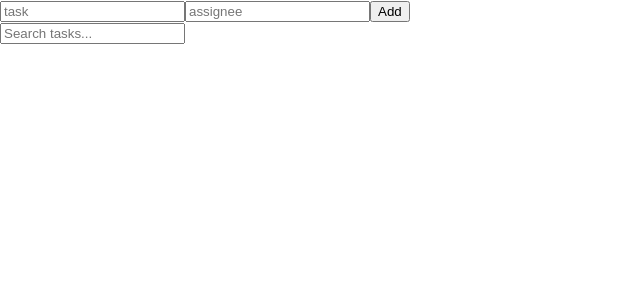
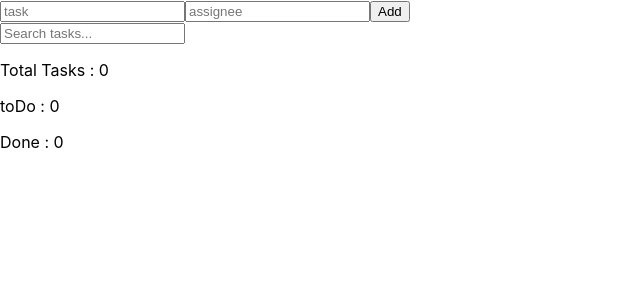
Before and after one commit to shebli91/todo-list-app-ReactJs, a React (Create React App) app: page / in a window 1280 px wide. Shown: the top 300 px of the page, without its empty margins (0-640 px from the left). Built offline with nearby package versions, Linux system fonts and the light colour scheme.

Commit message:
adding  counters for tasks, todo, and done tasks

```diff
--- a/src/App.js
+++ b/src/App.js
@@ -73,8 +73,6 @@ function TaskListRender({ tasks, onTaskDone }) {
         onTaskDone(taskId, updatedTask);
       }
     }
-
-    console.log(tasks);
   };
 
   return (
@@ -118,6 +116,20 @@ function TaskSearch({ tasks, onTaskDone }) {
   );
 }
 
+function TaskCounter({ tasks }) {
+  // Filter tasks based on isDone property
+  const todoTasks = tasks.filter((task) => !task.isDone);
+  const doneTasks = tasks.filter((task) => task.isDone);
+
+  return (
+    <div>
+      <p>Total Tasks : {tasks.length}</p>
+      <p>toDo : {todoTasks.length}</p>
+      <p>Done : {doneTasks.length}</p>
+    </div>
+  );
+}
+
 function App() {
   // Array of tasks
   const [tasks, setTasks] = useState([]);
@@ -146,7 +158,8 @@ function App() {
       <TodoForm onAddTask={handleAddTask} />
       {/* Render the search box  from TaskSearch component */}
       <TaskSearch tasks={tasks} onTaskDone={handleTaskDone} />
-      {/*render the tasks form (TaskListRender) component*/}
+      {/*render the tasks counter form (TaskCounter) component*/}
+      <TaskCounter tasks={tasks} />
     </div>
   );
 }
```
